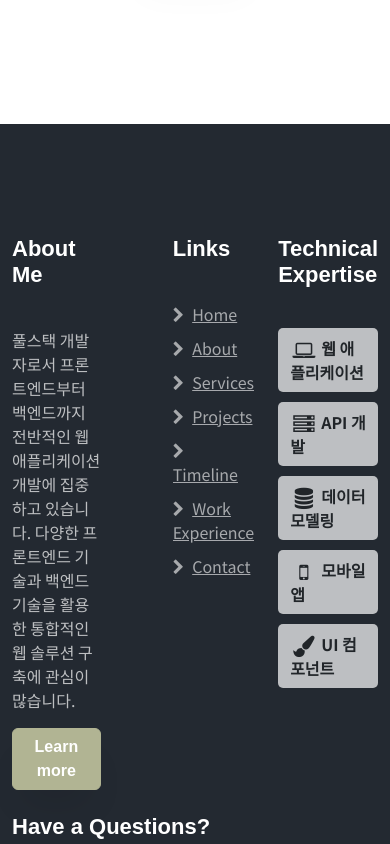
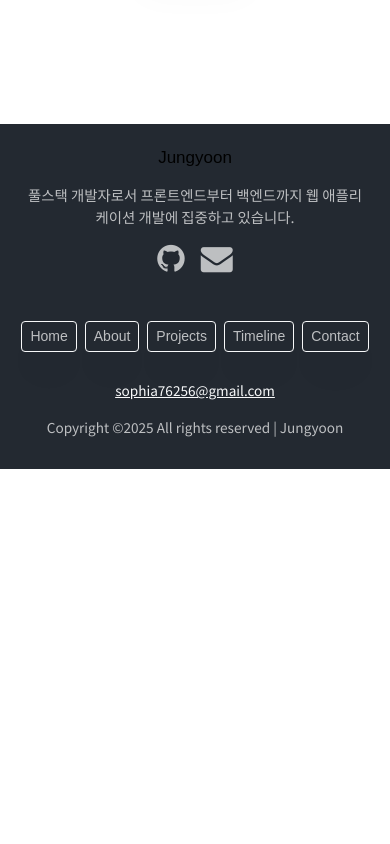
Before and after one commit to jungyoonn/portfolio, a React (Create React App) app: page /portfolio/1 in a window 390 px wide. Shown: the part 8400-9244 px from the top of the page. After the commit the page ends 8869 px from the top, so only its background shows below. Built offline with nearby package versions, Linux system fonts and the light colour scheme.

Commit message:
메뉴바 모바일에서 클릭 시 바로 닫히도록, 모바일용 푸터 만듦

```diff
--- a/src/components/layout/Footer.jsx
+++ b/src/components/layout/Footer.jsx
@@ -1,12 +1,23 @@
-import React from 'react';
+import React, { useState, useEffect } from 'react';
 import { useLocation } from 'react-router-dom';
 
 const Footer = () => {
   const currentYear = new Date().getFullYear();
   const location = useLocation();
+  const [isMobile, setIsMobile] = useState(window.innerWidth < 768);
 
   // 현재 경로가 홈 페이지인지 확인
   const isHomePage = location.pathname === '/';
+
+  // 화면 크기 변경 감지
+  useEffect(() => {
+    const handleResize = () => {
+      setIsMobile(window.innerWidth < 768);
+    };
+
+    window.addEventListener('resize', handleResize);
+    return () => window.removeEventListener('resize', handleResize);
+  }, []);
 
   // 링크 클릭 시 해당 섹션으로 스크롤하는 함수
   const scrollToSection = (e, sectionId) => {
@@ -17,15 +28,81 @@ const Footer = () => {
     }
   };
 
+  // 모바일 버전 푸터
+  if (isMobile) {
+    return (
+      <footer className="ftco-footer ftco-section py-4">
+        <div className="container">
+          {/* 모바일 소개 섹션 */}
+          <div className="row mb-4">
+            <div className="col-12 text-center">
+              <h2 className="ftco-heading-2 mb-3">Jungyoon</h2>
+              <p className="mb-3 px-3 noto-sans-kr" style={{ fontSize: '0.9rem' }}>
+                풀스택 개발자로서 프론트엔드부터 백엔드까지 웹 애플리케이션 개발에 집중하고 있습니다.
+              </p>
+              <div className="d-flex justify-content-center mb-3">
+                <a href="https://github.com/jungyoonn" target="_blank" rel="noopener noreferrer" className="mx-2">
+                  <span className="fa fa-github fa-2x"></span>
+                </a>
+                <a href="mailto:sophia76256@gmail.com" className="mx-2">
+                  <span className="fa fa-envelope fa-2x"></span>
+                </a>
+              </div>
+            </div>
+          </div>
+
+          {/* 모바일 간소화된 링크 */}
+          <div className="row mb-4">
+            <div className="col-12">
+              <div className="d-flex flex-wrap justify-content-center">
+                {isHomePage ? (
+                  <>
+                    <a href="#home" onClick={(e) => scrollToSection(e, 'home')} className="btn btn-sm btn-outline-light m-1 noto-sans-kr">Home</a>
+                    <a href="#about" onClick={(e) => scrollToSection(e, 'about')} className="btn btn-sm btn-outline-light m-1 noto-sans-kr">About</a>
+                    <a href="#projects" onClick={(e) => scrollToSection(e, 'projects')} className="btn btn-sm btn-outline-light m-1 noto-sans-kr">Projects</a>
+                    <a href="#timeline" onClick={(e) => scrollToSection(e, 'timeline')} className="btn btn-sm btn-outline-light m-1 noto-sans-kr">Timeline</a>
+                    <a href="#contact" onClick={(e) => scrollToSection(e, 'contact')} className="btn btn-sm btn-outline-light m-1 noto-sans-kr">Contact</a>
+                  </>
+                ) : (
+                  <>
+                    <a href="/#home" className="btn btn-sm btn-outline-light m-1 noto-sans-kr">Home</a>
+                    <a href="/#about" className="btn btn-sm btn-outline-light m-1 noto-sans-kr">About</a>
+                    <a href="/#projects" className="btn btn-sm btn-outline-light m-1 noto-sans-kr">Projects</a>
+                    <a href="/#timeline" className="btn btn-sm btn-outline-light m-1 noto-sans-kr">Timeline</a>
+                    <a href="/#contact" className="btn btn-sm btn-outline-light m-1 noto-sans-kr">Contact</a>
+                  </>
+                )}
+              </div>
+            </div>
+          </div>
+
+          {/* 모바일 연락처 정보 (간소화) */}
+          <div className="row">
+            <div className="col-12 text-center">
+              <p className="noto-sans-kr" style={{ fontSize: '0.85rem' }}>
+                <a href="mailto:sophia76256@gmail.com" className="text-light">
+                  sophia76256@gmail.com
+                </a>
+              </p>
+              <p className="noto-sans-kr mb-2" style={{ fontSize: '0.85rem' }}>
+                Copyright &copy;{currentYear} All rights reserved | Jungyoon
+              </p>
+            </div>
+          </div>
+        </div>
+      </footer>
+    );
+  }
+
+  // 데스크톱 버전 푸터 (기존 코드)
   return (
     <footer className="ftco-footer ftco-section">
       <div className="container">
         <div className="row mb-5">
-          {/* <div className="col-md-1" /> */}
           <div className="col-md">
             <div className="ftco-footer-widget mb-4">
               <h2 className="ftco-heading-2">About Me</h2>
-              <p className=' noto-sans-kr'>풀스택 개발자로서 프론트엔드부터 백엔드까지 전반적인 웹 애플리케이션 개발에 집중하고 있습니다. 다양한 프론트엔드 기술과 백엔드 기술을 활용한 통합적인 웹 솔루션 구축에 관심이 많습니다.</p>
+              <p className='noto-sans-kr'>풀스택 개발자로서 프론트엔드부터 백엔드까지 전반적인 웹 애플리케이션 개발에 집중하고 있습니다. 다양한 프론트엔드 기술과 백엔드 기술을 활용한 통합적인 웹 솔루션 구축에 관심이 많습니다.</p>
               {isHomePage ? (
                 <p><a href="#about" onClick={(e) => scrollToSection(e, 'about')} className="btn btn-primary fw-bold">Learn more</a></p>
               ) : (
@@ -41,7 +118,6 @@ const Footer = () => {
                   <>
                     <li><a href="#home" className='noto-sans-kr' onClick={(e) => scrollToSection(e, 'home')}><span className="fa fa-chevron-right mr-2"></span>Home</a></li>
                     <li><a href="#about" className='noto-sans-kr'  onClick={(e) => scrollToSection(e, 'about')}><span className="fa fa-chevron-right mr-2"></span>About</a></li>
-                    {/* <li><a href="#skills" className='noto-sans-kr'  onClick={(e) => scrollToSection(e, 'skills')}><span className="fa fa-chevron-right mr-2"></span>Skills</a></li> */}
                     <li><a href="#services" className='noto-sans-kr'  onClick={(e) => scrollToSection(e, 'services')}><span className="fa fa-chevron-right mr-2"></span>Services</a></li>
                     <li><a href="#projects" className='noto-sans-kr'  onClick={(e) => scrollToSection(e, 'projects')}><span className="fa fa-chevron-right mr-2"></span>Projects</a></li>
                     <li><a href="#timeline" className='noto-sans-kr'  onClick={(e) => scrollToSection(e, 'timeline')}><span className="fa fa-chevron-right mr-2"></span>Timeline</a></li>
@@ -52,7 +128,6 @@ const Footer = () => {
                   <>
                     <li><a href="/#home" className='noto-sans-kr' ><span className="fa fa-chevron-right mr-2"></span>Home</a></li>
                     <li><a href="/#about" className='noto-sans-kr' ><span className="fa fa-chevron-right mr-2"></span>About</a></li>
-                    {/* <li><a href="/#skills" className='noto-sans-kr' ><span className="fa fa-chevron-right mr-2"></span>Skills</a></li> */}
                     <li><a href="/#services" className='noto-sans-kr' ><span className="fa fa-chevron-right mr-2"></span>Services</a></li>
                     <li><a href="/#projects" className='noto-sans-kr' ><span className="fa fa-chevron-right mr-2"></span>Projects</a></li>
                     <li><a href="/#timeline" className='noto-sans-kr' ><span className="fa fa-chevron-right mr-2"></span>Timeline</a></li>
@@ -66,16 +141,6 @@ const Footer = () => {
           <div className="col-md">
             <div className="ftco-footer-widget mb-4">
               <h2 className="ftco-heading-2">Technical Expertise</h2>
-              {/* 버전 1 */}
-              {/* <ul className="list-unstyled">
-                <li><span className="fa fa-laptop mr-2 list-align"></span><span className="noto-sans-kr">웹 애플리케이션</span></li>
-                <li><span className="fa fa-server mr-2 list-align"></span><span className="noto-sans-kr">API 개발</span></li>
-                <li><span className="fa fa-database mr-2 list-align"></span><span className="noto-sans-kr">데이터 모델링</span></li>
-                <li><span className="fa fa-mobile mr-2 fa-lg list-align"></span><span className="noto-sans-kr">모바일 앱</span></li>
-                <li><span className="fa fa-paint-brush mr-2 list-align"></span><span className="noto-sans-kr">UI 컴포넌트</span></li>
-              </ul> */}
-
-              {/* 버전 2 */}
               <div className="dev-areas noto-sans-kr fw-bold">
                 <div className="dev-area-item">
                   <span className="fa fa-laptop fa-fw fa-lg"></span> 웹 애플리케이션
@@ -122,7 +187,6 @@ const Footer = () => {
               </ul>
             </div>
           </div>
-          {/* <div className="col-md-1" /> */}
         </div>
         <div className="row">
           <div className="col-md-12 text-center noto-sans-kr">
--- a/src/components/layout/Navbar.jsx
+++ b/src/components/layout/Navbar.jsx
@@ -44,6 +44,13 @@ const Navbar = () => {
     setIsMenuOpen(!isMenuOpen);
   };
 
+  // 메뉴 닫기 함수
+  const closeMenu = () => {
+    if (window.innerWidth < 992) { // lg 중단점 (992px)
+      setIsMenuOpen(false);
+    }
+  };
+
   // 맨 위로 스크롤하는 함수 추가
   const scrollToTop = (e) => {
     e.preventDefault();
@@ -51,6 +58,7 @@ const Navbar = () => {
       top: 0,
       behavior: 'smooth'
     });
+    closeMenu(); // 메뉴 닫기 추가
   };
 
   // 상세 페이지에서 홈 페이지의 특정 섹션으로 이동하는 함수
@@ -69,6 +77,7 @@ const Navbar = () => {
         });
       }
     }
+    closeMenu(); // 메뉴 닫기 추가
   };
 
   // 홈 페이지 진입 시 스크롤 처리
@@ -93,6 +102,18 @@ const Navbar = () => {
     }
   }, [isHomePage, location.state, navigate]);
 
+  // 화면 크기 변경 시 메뉴 상태 처리
+  useEffect(() => {
+    const handleResize = () => {
+      if (window.innerWidth >= 992) { // lg 중단점 이상이면
+        setIsMenuOpen(false); // 모바일 메뉴 닫기 (필요한 경우)
+      }
+    };
+
+    window.addEventListener('resize', handleResize);
+    return () => window.removeEventListener('resize', handleResize);
+  }, []);
+
   return (
     <nav
       className={`navbar navbar-expand-lg navbar-dark ftco_navbar ftco-navbar-light site-navbar-target ${isScrolled ? 'scrolled awake' : ''}`}
@@ -112,7 +133,7 @@ const Navbar = () => {
         )}
 
         <button
-          className="navbar-toggler js-ftco-nav-toggle ftco-nav-toggle"
+          className={`navbar-toggler js-ftco-nav-toggle ftco-nav-toggle ${isMenuOpen ? '' : 'collapsed'}`}
           type="button"
           onClick={toggleMenu}
           aria-expanded={isMenuOpen ? 'true' : 'false'}
```
